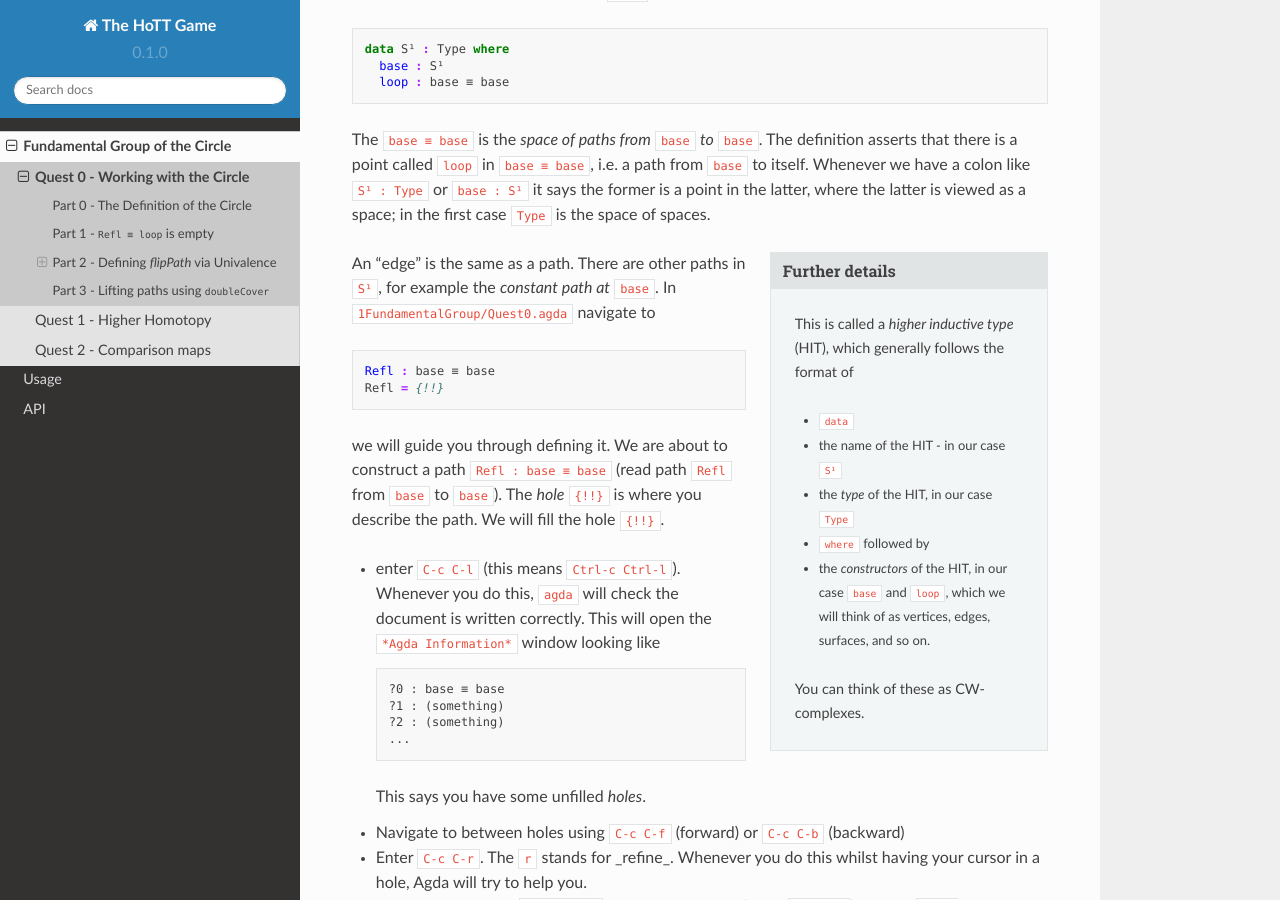
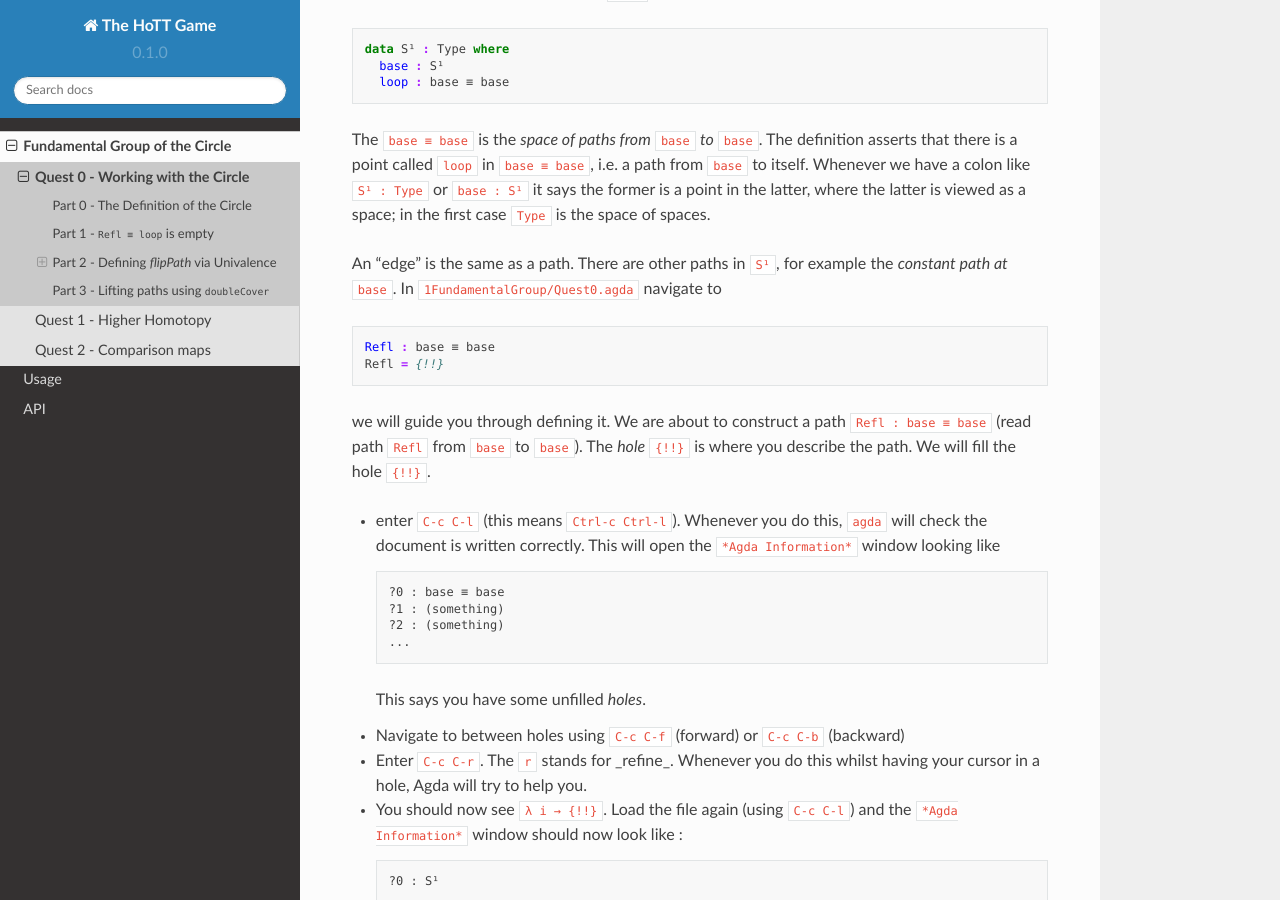
Before and after one commit to thehottgame/theHoTTGameGuide, a Sphinx documentation site: the page built from docs/source/1-fundamental-group/quest-0.rst, in a window 1280 px wide and 900 px high, scrolled down 457 px. Built offline with Sphinx 7.4.7 and the Read the Docs theme 2.0.0, drawn with Linux system fonts in a browser that asks for light colours; pages that are not in the unit, such as notebooks, are missing from menus; some of the changed lines change nothing that is shown.

Commit message:
toggle using raw

```diff
--- a/docs/source/1-fundamental-group/quest-0.rst
+++ b/docs/source/1-fundamental-group/quest-0.rst
@@ -36,19 +36,26 @@
 where the latter is viewed as a space;
 in the first case ``Type`` is the space of spaces.
 
-.. sidebar:: Further details
+.. raw:: md
 
-   This is called a *higher inductive type* (HIT), which generally
+   <p>
+   <details>
+   <summary>Further details</summary>
+
+   This is called a _higher inductive type_ (HIT), which generally
    follows the format of
 
-   * ``data``
-   * the name of the HIT - in our case ``S¹``
-   * the *type* of the HIT, in our case ``Type``
-   * ``where`` followed by
-   * the *constructors* of the HIT, in our case ``base`` and ``loop``,
-     which we will think of as vertices, edges, surfaces, and so on.
+   - `data`
+   - the name of the HIT - in our case `S¹`
+   - the _type_ of the HIT, in our case `Type`
+   - `where` followed by
+   - the _constructors_ of the HIT, in our case `base` and `loop`,
+     which we will think of as vertices, edges, surfaces, and so on
 
    You can think of these as CW-complexes.
+
+   </details>
+   </p>
 
 An "edge" is the same as a path.
 There are other paths in ``S¹``,
@@ -203,7 +210,9 @@
 considering the end points of the 'lifted paths'.
 ``Refl`` will 'lift' to a 'constant path' and ``loop`` will 'lift' to
 
-.. image of lifted paths
+.. image:: image/lifted_loops.png
+  :width: 1000
+  :alt: liftedPaths
 
 Let's assume for the moment that we have ``flipPath`` already and
 define ``doubleCover``.
@@ -254,11 +263,9 @@
 In this part, we will define the path ``flipPath : Bool ≡ Bool``.
 Recall the picture of ``doubleCover``.
 
-..
-   <img src="images/doubleCover.png"
-        alt="doubleCover"
-        width="1000"
-        class="center"/>
+.. image:: images/doubleCover.png
+  :width: 1000
+  :alt: doubleCover
 
 This means we need ``flipPath`` to correspond to
 the unique non-identity permutation of ``Bool``
```
